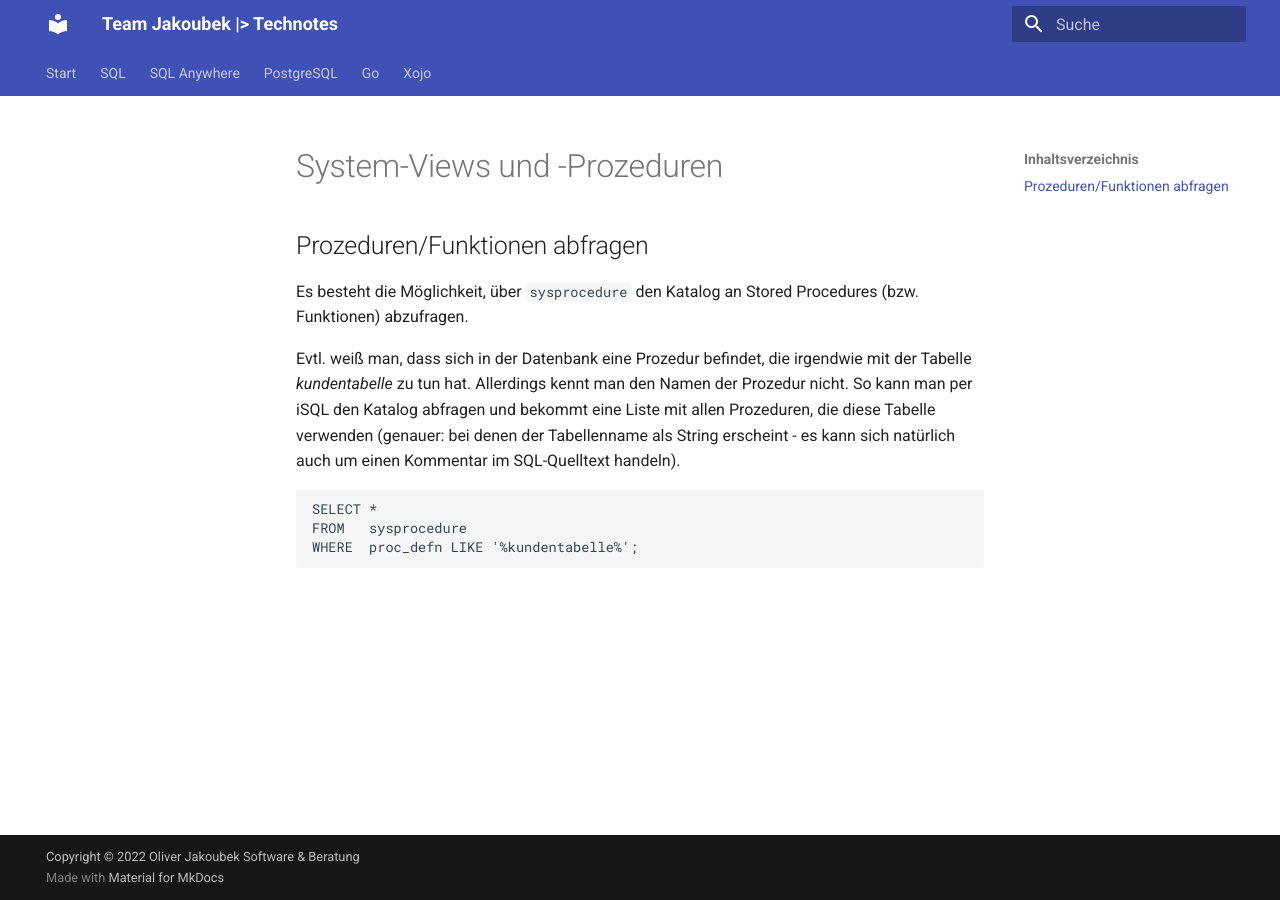
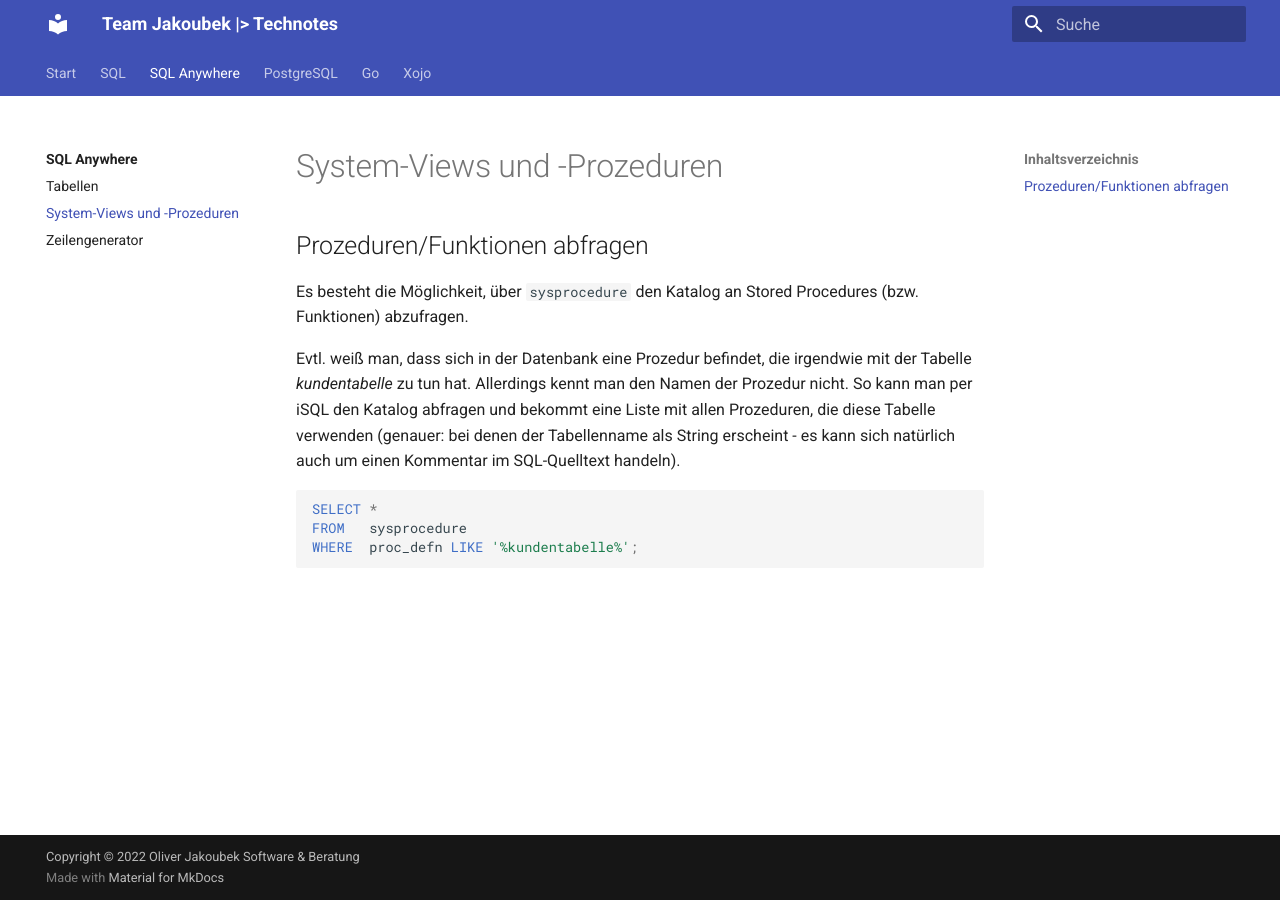
Before and after one commit to jakoubek/technotes, an MkDocs documentation site: the page built from docs/sql-anywhere/system.md, in a window 1280 px wide. Built offline with MkDocs 1.6.1 and Material for MkDocs 9.7.7, drawn with Linux system fonts in a browser that asks for light colours.

Commit message:
SQL Anywhere: Zeilengenerator

```diff
--- a/mkdocs.yml
+++ b/mkdocs.yml
@@ -4,11 +4,14 @@
 nav:
   - Start: 'index.md'
   - SQL:
-    - 'sql/'
+    - 'sql/index.md'
   - 'SQL Anywhere':
-    - 'sql-anywhere/'
+    - 'sql-anywhere/index.md'
+    - Tabellen: sql-anywhere/table.md
+    - 'System-Views und -Prozeduren': sql-anywhere/system.md
+    - Zeilengenerator: sql-anywhere/zeilengenerator.md
   - PostgreSQL:
-    - 'postgresql/'
+    - 'postgresql/index.md'
   - Go:
     - 'go/index.md'
     - Structs: go/struct.md
@@ -18,6 +21,7 @@
     - Loops: go/loops.md
     - Switch: go/switch.md
     - JSON: go/json.md
+    - Webserver: go/webserver.md
   - Xojo:
     - 'xojo/index.md'
     - Arrays: xojo/arrays.md
@@ -49,3 +53,7 @@
       lang:
         - de
         - en
+
+markdown_extensions:
+  - pymdownx.highlight
+  - pymdownx.superfences
```
Also changed, not shown: docs/index.md (+1 -0 lines), docs/sql-anywhere/index.md (+1 -0 lines), docs/sql-anywhere/zeilengenerator.md (added, +61 -0 lines).
